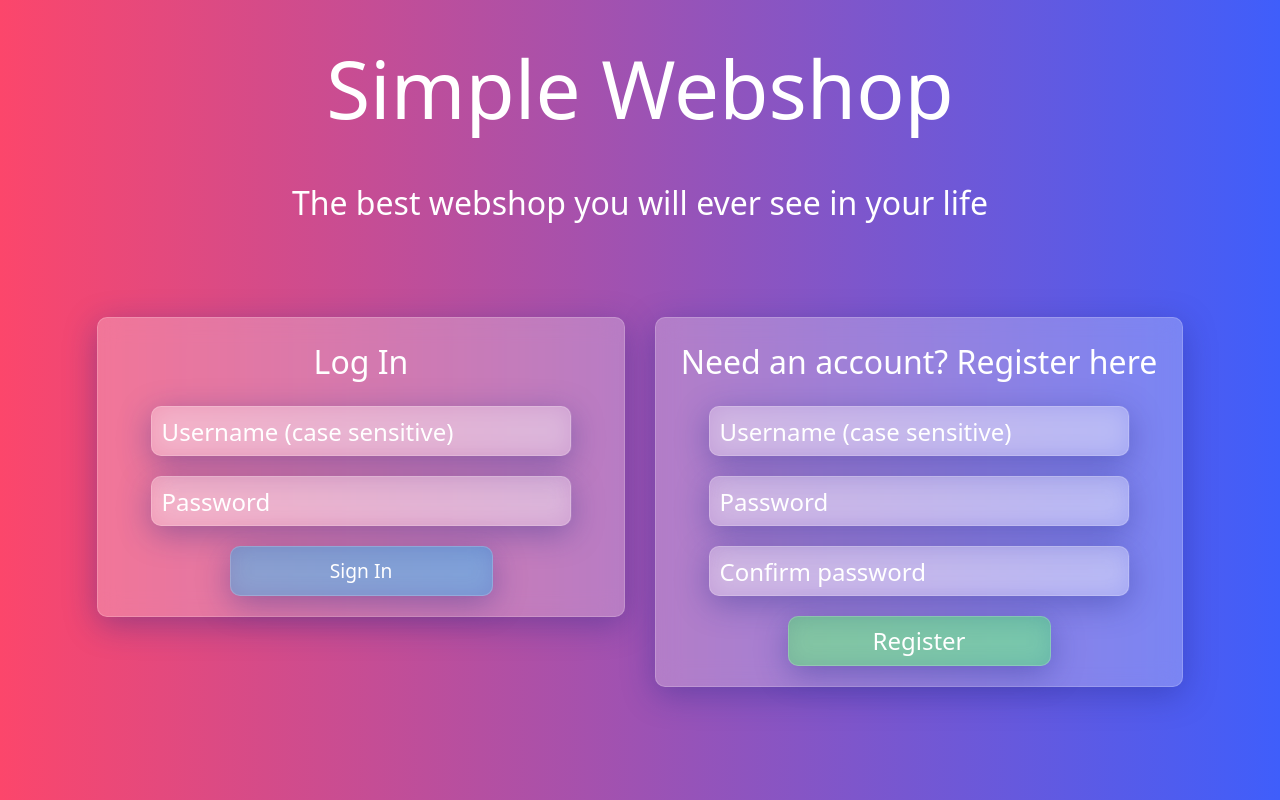
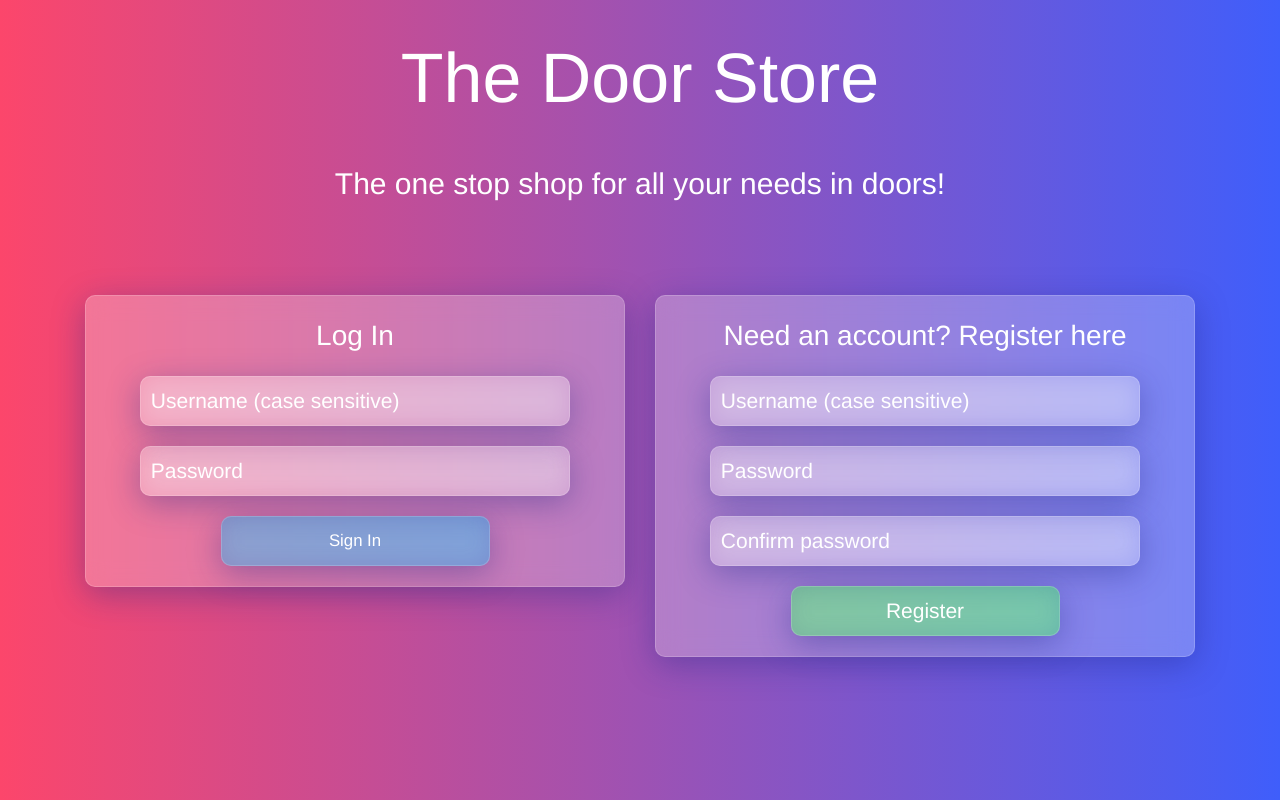
Before and after one commit to TimMisiewicz/simple-webshop, an Angular app in the folder frontend/sws/: page /login in a window 1280 px wide. Built offline with nearby package versions, Linux system fonts and the light colour scheme.

Commit message:
feat: theming and bootstrap fix

```diff
--- a/frontend/sws/angular.json
+++ b/frontend/sws/angular.json
@@ -28,7 +28,8 @@
               "src/assets"
             ],
             "styles": [
-              "src/styles.scss"
+              "src/styles.scss",
+              "node_modules/bootstrap/dist/css/bootstrap.min.css"
             ],
             "scripts": []
           },
--- a/frontend/sws/package.json
+++ b/frontend/sws/package.json
@@ -18,6 +18,7 @@
     "@angular/platform-browser": "~13.0.0",
     "@angular/platform-browser-dynamic": "~13.0.0",
     "@angular/router": "~13.0.0",
+    "bootstrap": "^3.4.1",
     "rxjs": "~7.4.0",
     "tslib": "^2.3.0",
     "zone.js": "~0.11.4"
--- a/frontend/sws/src/app/admin/admin.component.html
+++ b/frontend/sws/src/app/admin/admin.component.html
@@ -1,5 +1,5 @@
 <main>
-  <h1>SWS Administration</h1>
+  <h1>The Door Store Administration</h1>
     <div class="adminFlexContainer">
       <div class="left">
         <app-admin-product-list></app-admin-product-list>
--- a/frontend/sws/src/app/app.component.ts
+++ b/frontend/sws/src/app/app.component.ts
@@ -6,5 +6,5 @@ import { Component } from '@angular/core';
   styleUrls: ['./app.component.scss']
 })
 export class AppComponent {
-  title = 'sws';
+  title = 'The Door Store';
 }
--- a/frontend/sws/src/app/home/home.component.html
+++ b/frontend/sws/src/app/home/home.component.html
@@ -1,5 +1,5 @@
 <main>
-  <h1>The Simple Webshop Store</h1>
+  <h1>The Door Store</h1>
   <div class="productContainer">
     <div class="productlist">
       <app-product-list></app-product-list>
--- a/frontend/sws/src/app/login/login/login.component.html
+++ b/frontend/sws/src/app/login/login/login.component.html
@@ -1,7 +1,7 @@
 <main>
   <div class="container">
-    <h1>Simple Webshop</h1>
-    <h2>The best webshop you will ever see in your life</h2>
+    <h1>The Door Store</h1>
+    <h2>The one stop shop for all your needs in doors!</h2>
     <app-signin></app-signin>
     <app-signup></app-signup>
   </div>
--- a/frontend/sws/src/app/login/login/signin/signin.component.html
+++ b/frontend/sws/src/app/login/login/signin/signin.component.html
@@ -7,5 +7,7 @@
   <form>
     <input type="password" class="password" placeholder="Password" #password>
   </form>
-  <button (click)="onLogin(username.value, password.value)">Sign In</button>
+  <div class="centerBtn">
+    <button (click)="onLogin(username.value, password.value)">Sign In</button>
+  </div>
 </div>
--- a/frontend/sws/src/app/login/login/signin/signin.component.scss
+++ b/frontend/sws/src/app/login/login/signin/signin.component.scss
@@ -75,4 +75,9 @@
   *:focus {
     outline: none;
   }
+
+  .centerBtn {
+    display: flex;
+    justify-content: center;
+  }
 }
--- a/frontend/sws/src/app/login/login/signup/signup.component.html
+++ b/frontend/sws/src/app/login/login/signup/signup.component.html
@@ -10,5 +10,7 @@
   <form>
     <input type="password" class="password" placeholder="Confirm password" #passwordConfirm>
   </form>
-  <button (click)="onSignup(username.value, password.value, passwordConfirm.value)">Register</button>
+  <div class="centerB">
+    <button (click)="onSignup(username.value, password.value, passwordConfirm.value)">Register</button>
+  </div>
 </div>
--- a/frontend/sws/src/app/login/login/signup/signup.component.scss
+++ b/frontend/sws/src/app/login/login/signup/signup.component.scss
@@ -75,4 +75,9 @@
   *:focus {
     outline: none;
   }
+
+  .centerB {
+    display: flex;
+    justify-content: center;
+  }
 }
--- a/frontend/sws/src/styles.scss
+++ b/frontend/sws/src/styles.scss
@@ -1,2 +1,2 @@
 /* You can add global styles to this file, and also import other style files */
-@import "~bootstrap/dist/css/bootstrap.css";
+//@import "~bootstrap/dist/css/bootstrap.css";
```
Also changed, not shown: 1 other file (tests, documents, lock files or other folders).
